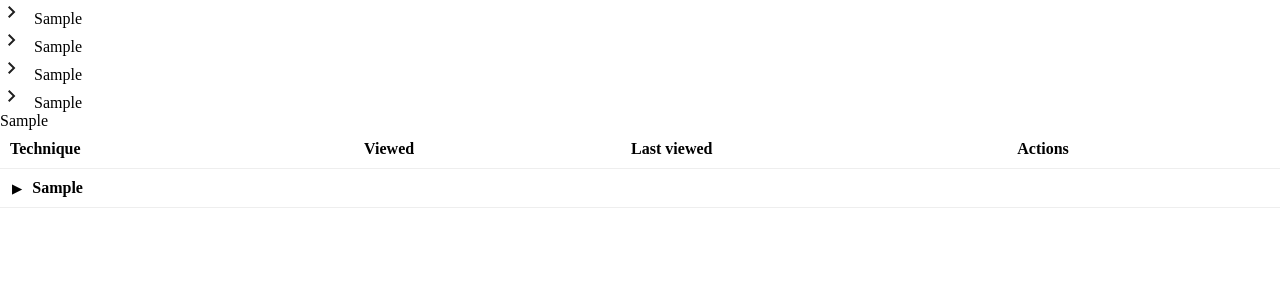
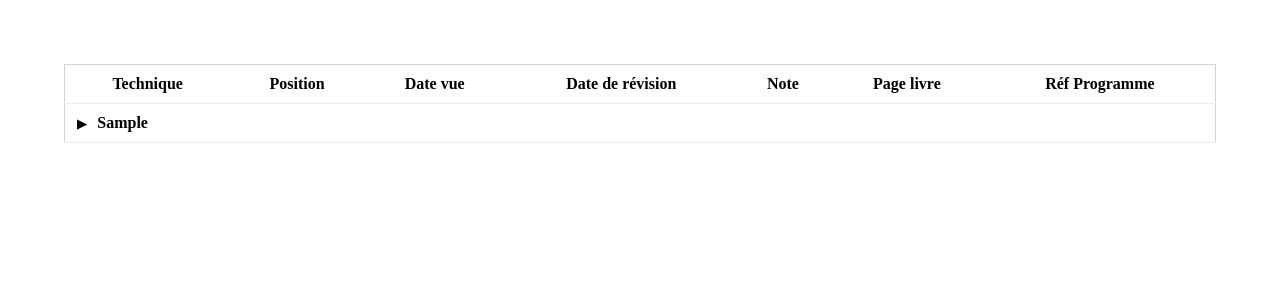
Before and after one commit to Bulby-Bull/KravMagaManagement, a Django app: page /tech_dashboard in a window 1280 px wide. Shown: the top 300 px of the page. Run offline with Django 5.2, Linux system fonts and the light colour scheme; tables that the repository leaves empty hold one stand-in row (values such as "Sample post").

Commit message:
GUI for table dashboard : Structure creation

```diff
--- a/tech_dashboard/static/tech_dashboard/css/tech_dash_main.css
+++ b/tech_dashboard/static/tech_dashboard/css/tech_dash_main.css
@@ -66,22 +66,41 @@ tr.hidden { display: none; }
 
 /* TABLE */
 .nested-table {
-    width: 100%;
+    width: 90%;
     border-collapse: collapse;
+    margin: 5%;
+    border : 1px solid lightgrey;
 }
 
-.nested-table th,
 .nested-table td {
     padding: 10px;
+    text-align: left;
+}
+
+.nested-table th{
+    padding: 10px;
+    text-align: center;
+}
+
+.nested-table tr {
     border-bottom: 1px solid #eee;
-    text-align: left;
 }
 
 .level-0 td { padding-left: 12px; }
 .level-1 td { padding-left: 32px; }
 .level-2 td { padding-left: 52px; }
 .level-3 td { padding-left: 72px; }
-.level-4 td { padding-left: 92px; }
+.level-4 td:first-child {
+    padding-left: 92px;
+}
+
+#tech_name{
+    width: 600px;
+}
+
+#tech_note{
+    width: 300px;
+}
 
 .toggle {
     border: none;
--- a/tech_dashboard/templates/tech_dashboard/tech_dash_main.html
+++ b/tech_dashboard/templates/tech_dashboard/tech_dash_main.html
@@ -7,69 +7,16 @@
     <link rel="stylesheet" href="{% static 'tech_dashboard/css/tech_dash_main.css' %}">
 </head>
     <body>
-        <ul class="belt_prog_wrapper">
-            {% for belt, uvs in tree.items %}
-            <li class="node belt">
-                <div class="node-header">
-                    <button class="toggle">
-                        <img src="{% static 'icons/right_arrow.svg' %}" class="icon" alt="">
-                    </button>
-                    <span class="label">{{ belt }}</span>
-                </div>
-                <ul class="children">
-                    {% for uv, categories in uvs.items %}
-                    <li class="node uv">
-                        <div class="node-header">
-                            <button class="toggle">
-                                <img src="{% static 'icons/right_arrow.svg' %}" class="icon" alt="">
-                            </button>
-                            <span class="label">{{ uv }}</span>
-                        </div>
-                        <ul class="children">
-                            {% for category, subcats in categories.items %}
-                            <li class="node category">
-                                <div class="node-header">
-                                    <button class="toggle">
-                                        <img src="{% static 'icons/right_arrow.svg' %}" class="icon" alt="">
-                                    </button>
-                                    <span class="label">{{ category }}</span>
-                                </div>
-                                <ul class="children">
-                                    {% for subcat, techniques in subcats.items %}
-                                    <li class="node sub-category">
-                                        <div class="node-header">
-                                            <button class="toggle">
-                                                <img src="{% static 'icons/right_arrow.svg' %}" class="icon" alt="">
-                                            </button>
-                                            <span class="label">{{ subcat }}</span>
-                                        </div>
-                                        <ul class="children">
-                                            {% for technique in techniques %}
-                                            <li class="leaf technique">
-                                                {{ technique.technique }}
-                                            </li>
-                                            {% endfor %}
-                                        </ul>
-                                    </li>
-                                    {% endfor %}
-                                </ul>
-                            </li>
-                            {% endfor %}
-                        </ul>
-                    </li>
-                    {% endfor %}
-                </ul>
-            </li>
-            {% endfor %}
-        </ul>
-
         <table class="nested-table">
             <thead>
                 <tr>
                     <th>Technique</th>
-                    <th>Viewed</th>
-                    <th>Last viewed</th>
-                    <th>Actions</th>
+                    <th>Position</th>
+                    <th>Date vue</th>
+                    <th>Date de révision</th>
+                    <th>Note</th>
+                    <th>Page livre</th>
+                    <th>Réf Programme</th>
                 </tr>
             </thead>
 
@@ -122,18 +69,28 @@
                                 <!-- TECHNIQUE (LEAF) -->
                                 <tr class="leaf level-4 hidden"
                                     data-parent="sub-{{ forloop.parentloop.counter }}">
-                                    <td>
+                                    <td id="tech_name">
+                                        <input type="checkbox"
+                                            {% if technique.viewed_technique %}checked{% endif %}>
                                         {{ technique.technique }}
                                     </td>
-                                    <td>
-                                        <input type="checkbox"
-                                            {% if technique.viewed_technique %}checked{% endif %}>
+                                    <td id="tech_pos">
+                                        {{ technique.position }}
                                     </td>
                                     <td>
-                                        {{ technique.last_viewed|default:"—" }}
+                                        {{ technique.viewed_date }}
                                     </td>
                                     <td>
-                                        ⋯
+                                        {{ technique.revision_date }}
+                                    </td>
+                                    <td id="tech_note">
+                                        {{ technique.note }}
+                                    </td>
+                                    <td>
+                                        {{ technique.official_book_ref_page }}
+                                    </td>
+                                    <td>
+                                        {{ technique.official_prog_ref_2025 }}
                                     </td>
                                 </tr>
                                 {% endfor %}
```
